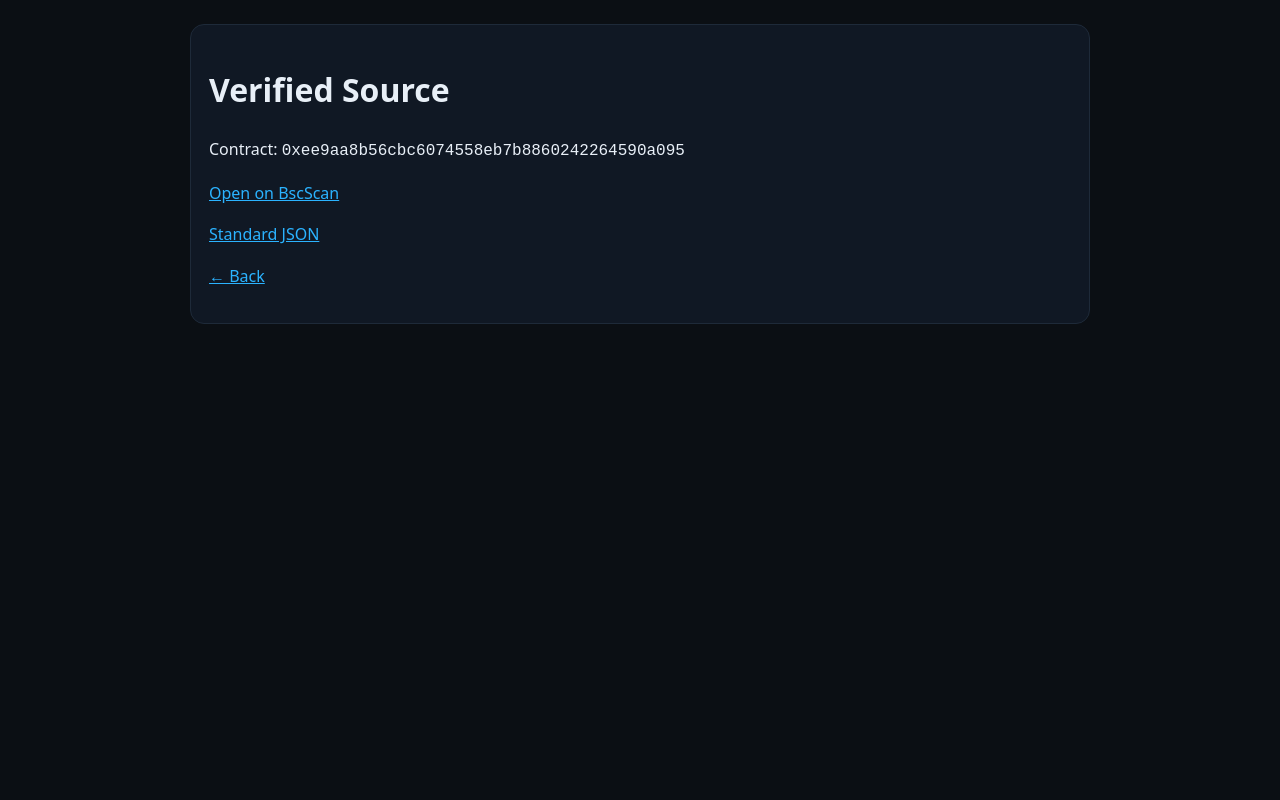
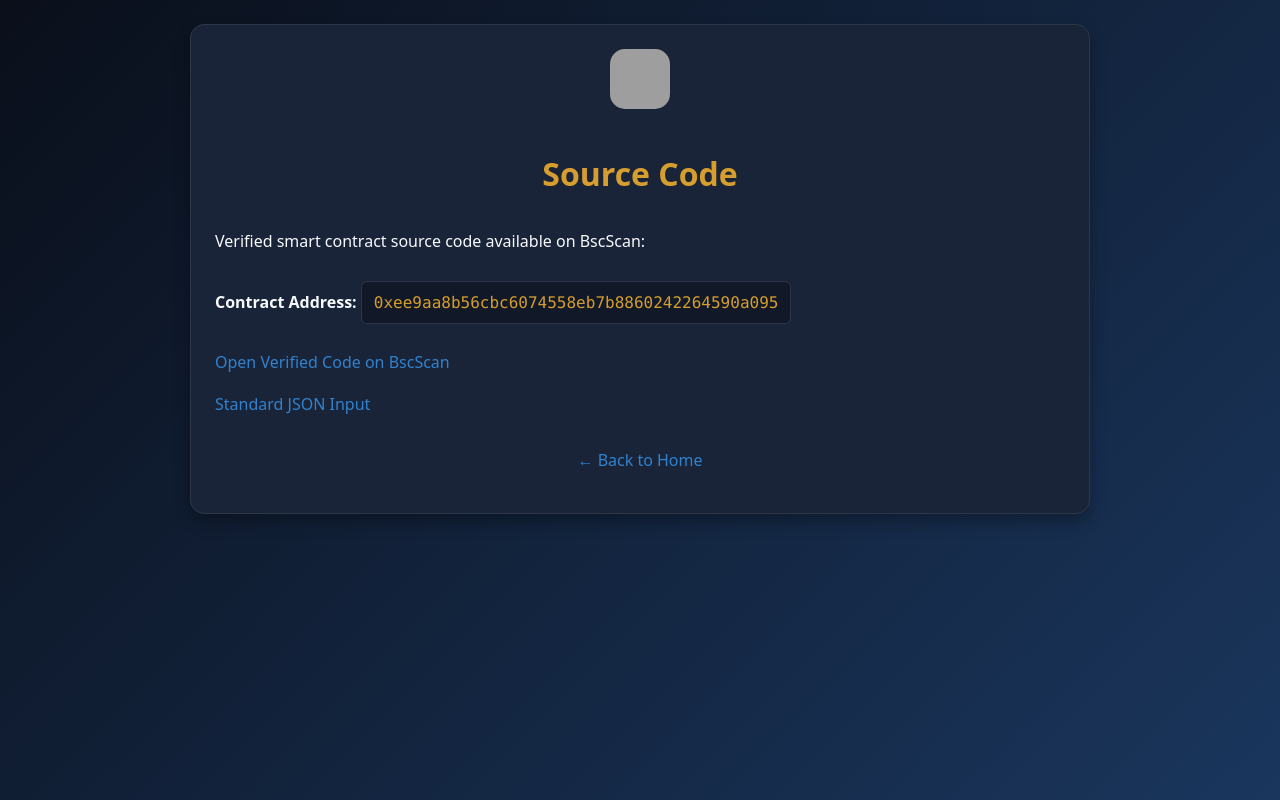
Before and after one commit to coldwalletlive/usdt.z, a plain HTML site: page source.html in a window 1280 px wide. Drawn offline with Linux system fonts and the light colour scheme; grey boxes are pictures that could not be loaded.

Commit message:
Update source.html

```diff
--- a/source.html
+++ b/source.html
@@ -1,18 +1,98 @@
-<!DOCTYPE html><html lang="en"><head>
-<meta charset="utf-8"><meta name="viewport" content="width=device-width,initial-scale=1">
-<title>USDT.Z — Source</title>
-<style>body{margin:0;background:#0b0f14;color:#e8eff7;font:16px/1.6 system-ui}.wrap{max-width:900px;margin:0 auto;padding:24px}.card{background:#101824;border:1px solid #1e2a39;border-radius:14px;padding:18px}a{color:#2bb3ff}</style>
+<!DOCTYPE html>
+<html lang="en">
+<head>
+<meta charset="utf-8">
+<meta name="viewport" content="width=device-width,initial-scale=1">
+<title>USDT.Z — Source Code</title>
+<link rel="icon" type="image/png" href="https://s2.coinmarketcap.com/static/img/coins/200x200/38134.png">
+<style>
+  :root{
+    --bg: #0a0f1a;
+    --mut: #111827;
+    --card: #1a2438;
+    --bor: #2d3748;
+    --txt: #f7fafc;
+    --sub: #a0aec0;
+    --a: #3182ce;
+    --accent: #d69e2e;
+    --ok: #38a169;
+  }
+  body{
+    margin:0;
+    background: var(--bg);
+    color:var(--txt);
+    font:16px/1.6 system-ui;
+    background: linear-gradient(135deg, var(--bg) 0%, #1a365d 100%);
+    min-height: 100vh;
+  }
+  .wrap{
+    max-width:900px;
+    margin:0 auto;
+    padding:24px
+  }
+  .card{
+    background:var(--card);
+    border:1px solid var(--bor);
+    border-radius:14px;
+    padding:24px;
+    box-shadow: 0 8px 16px rgba(0,0,0,0.3);
+  }
+  a{
+    color:var(--a);
+    text-decoration: none;
+    transition: color 0.3s ease;
+  }
+  a:hover{
+    color:var(--accent);
+    text-decoration: underline;
+  }
+  h1 {
+    color: var(--accent);
+    margin-bottom: 20px;
+    text-align: center;
+  }
+  .logo-header {
+    text-align: center;
+    margin-bottom: 30px;
+  }
+  .logo-img {
+    width: 60px;
+    height: 60px;
+    border-radius: 15px;
+    margin-bottom: 10px;
+  }
+  code {
+    background: var(--mut);
+    padding: 8px 12px;
+    border-radius: 6px;
+    border: 1px solid var(--bor);
+    font-family: ui-monospace, Consolas, monospace;
+    word-break: break-all;
+    display: inline-block;
+    margin: 10px 0;
+    color: var(--accent);
+  }
+</style>
 <script src="config.js"></script>
-</head><body><div class="wrap"><div class="card">
-<h1>Verified Source</h1>
-<p>Contract: <code id="addr"></code></p>
-<p><a id="link" target="_blank" rel="noopener">Open on BscScan</a></p>
-<p><a href="docs/standard-input.json">Standard JSON</a></p>
-<p><a href="index.html">← Back</a></p>
-</div></div>
-<script>
-const a=window.USDTZ_ADDRESS;
-document.getElementById('addr').textContent=a;
-document.getElementById('link').href=`https://bscscan.com/token/${a}#code`;
-</script>
-</body></html>
+</head>
+<body>
+  <div class="wrap">
+    <div class="card">
+      <div class="logo-header">
+        <img src="https://s2.coinmarketcap.com/static/img/coins/200x200/38134.png" alt="USDT.Z Logo" class="logo-img">
+        <h1>Source Code</h1>
+      </div>
+      <p>Verified smart contract source code available on BscScan:</p>
+      <p><strong>Contract Address:</strong> <code id="addr"></code></p>
+      <p><a id="link" target="_blank" rel="noopener">Open Verified Code on BscScan</a></p>
+      <p><a href="docs/standard-input.json">Standard JSON Input</a></p>
+      <p style="margin-top: 30px; text-align: center;"><a href="index.html">← Back to Home</a></p>
+    </div>
+  </div>
+  <script>
+    const a=window.USDTZ_ADDRESS;
+    document.getElementById('addr').textContent=a;
+    document.getElementById('link').href=`https://bscscan.com/token/${a}#code`;
+  </script>
+</body>
+</html>
```
